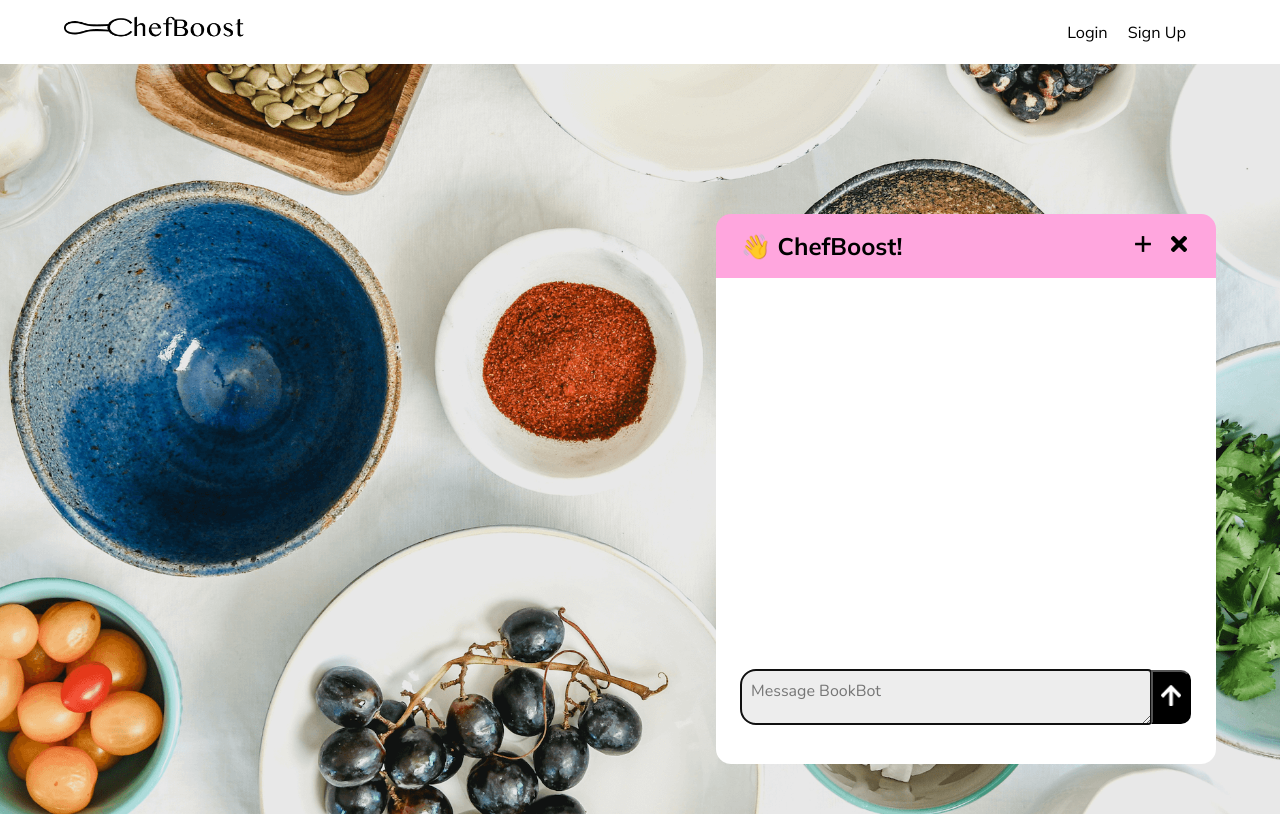
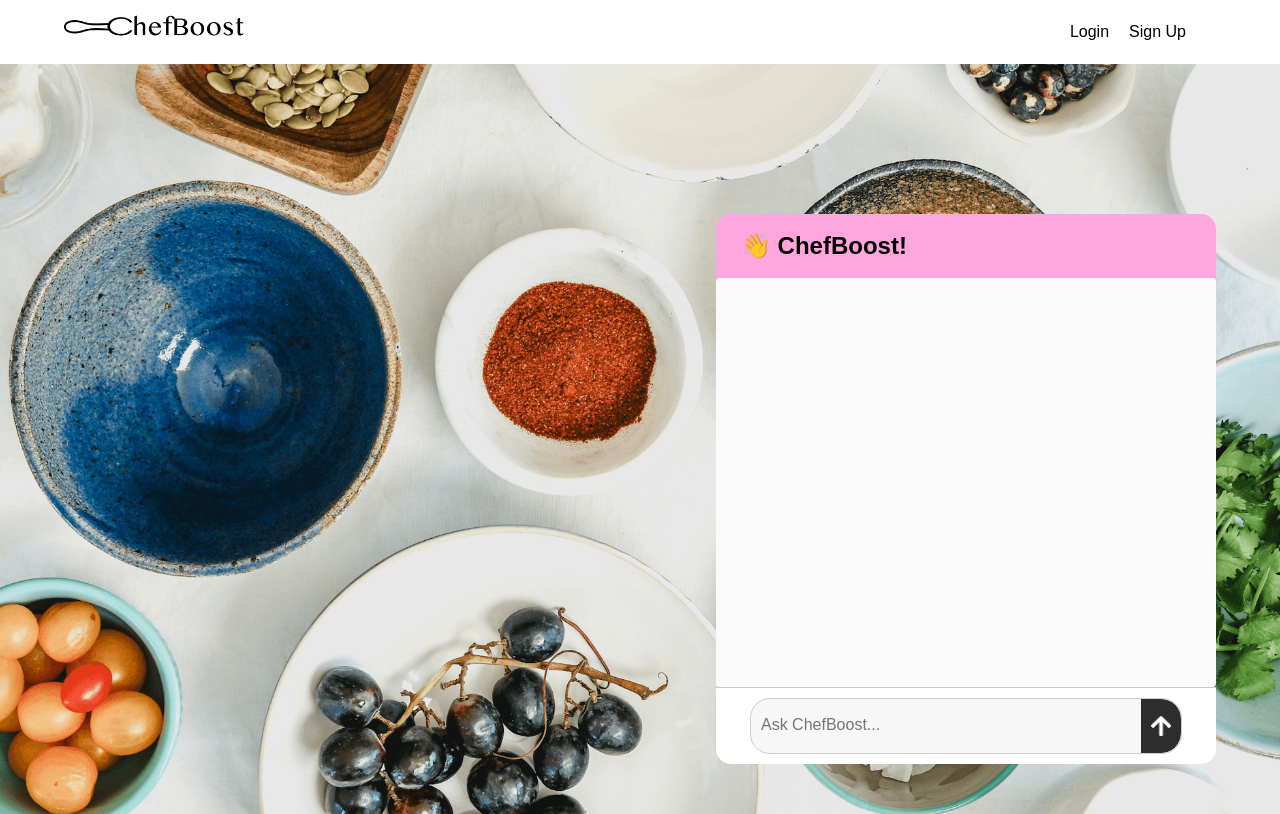
Before and after one commit to twosavoie/gen-ai-recipe-chatbot, a Flask app: page / in a window 1280 px wide. Run offline with Flask 3, Linux system fonts and the light colour scheme.

Commit message:
backport of changes from future lessons

```diff
--- a/static/main.css
+++ b/static/main.css
@@ -138,7 +138,7 @@ body {
 }
 
 .user-message:after {
-  content: ' ';
+  /* content: ' '; */
   position: absolute;
   width: 0;
   height: 0;
@@ -158,7 +158,7 @@ body {
 }
 
 .assistant-message:before {
-  content: ' ';
+  /* content: ' '; */
   position: absolute;
   width: 0;
   height: 0;
@@ -169,7 +169,7 @@ body {
 }
 
 .assistant-message:after {
-  content: ' ';
+  /* content: ' '; */
   position: absolute;
   width: 0;
   height: 0;
@@ -462,3 +462,94 @@ main {
   font-weight: bold;
   text-transform: uppercase;
 }
+
+/* Chat input container */
+.message-input-container {
+  display: flex;
+  justify-content: center;
+  align-items: center;
+  padding: 10px;
+  background-color: #fff; /* White background for the input */
+  border-top: 1px solid #ccc;
+}
+
+.message-form {
+  display: flex;
+  justify-content: center;
+  align-items: center;
+  width: 100%;
+}
+
+.input-wrapper {
+  display: flex;
+  align-items: center;
+  background-color: #f7f7f7;
+  border: 1px solid #ccc;
+  border-radius: 20px;
+  overflow: hidden;
+  width: 100%;
+  max-width: 600px;
+}
+
+.input-wrapper textarea {
+  flex: 1;
+  border: none;
+  padding: 10px;
+  font-size: 1rem;
+  resize: none;
+  outline: none;
+  height: 40px;
+  background-color: #f7f7f7;
+}
+
+#send-btn {
+  background-color: #2d2d2d; /* Black background for button */
+  border: none;
+  padding: 10px;
+  cursor: pointer;
+  border-radius: 0 20px 20px 0; /* Rounded on the right side */
+  display: flex;
+  align-items: center;
+  justify-content: center;
+}
+
+#send-btn .send-icon {
+  width: 20px;
+  height: 20px;
+  filter: brightness(0) invert(1); /* White icon */
+}
+
+#send-btn:hover {
+  background-color: #000000; /* Slightly darker black on hover */
+}
+
+.assistant-message p {
+  margin: 0;
+  padding: 5px 0;
+}
+
+.assistant-message h1,
+.assistant-message h2,
+.assistant-message h3 {
+  margin: 10px 0 5px;
+}
+
+.assistant-message ul,
+.assistant-message ol {
+  padding-left: 20px;
+  margin: 10px 0;
+}
+
+.assistant-message code {
+  font-family: monospace;
+  background-color: #f7f7f7;
+  padding: 2px 4px;
+  border-radius: 4px;
+}
+
+.assistant-message pre {
+  background-color: #f7f7f7;
+  padding: 10px;
+  border-radius: 8px;
+  overflow-x: auto;
+}
--- a/templates/index.html
+++ b/templates/index.html
@@ -1,79 +1,198 @@
 <!doctype html>
 <html lang="en">
-
 <head>
   <title>ChefBoost</title>
   <link rel="stylesheet" href="{{ url_for('static', filename='main.css') }}" />
-  <link rel="preconnect" href="https://fonts.googleapis.com">
-  <link rel="preconnect" href="https://fonts.gstatic.com" crossorigin>
-  <link href="https://fonts.googleapis.com/css2?family=Mulish:ital,wght@0,200..1000;1,200..1000&display=swap"
-    rel="stylesheet">
-  <link href="https://fonts.googleapis.com/css2?family=Nunito:ital,wght@0,200..1000;1,200..1000&display=swap"
-    rel="stylesheet">
-  <script src="{{ url_for('static', filename='script.js') }}" defer></script>
+
+  <!-- Marked for Markdown parsing -->
+  <script src="https://cdn.jsdelivr.net/npm/marked/marked.min.js"></script>
+
+  <style>
+    /* Basic styling for chat messages */
+    .messages {
+      max-height: 60vh;       /* Allow scrolling if needed */
+      overflow-y: auto;       /* Vertical scrollbar if content exceeds 60vh */
+      /* margin: 1rem 0; */
+      padding: 1rem;
+      background: #fafafa;
+      border-radius: 4px;
+    }
+    .assistant-message, .user-message {
+      margin: 0.5rem 0;
+      padding: 0.75rem;
+      border-radius: 4px;
+      line-height: 1.4;
+    }
+    .assistant-message {
+      background: #f7f7f7;
+    }
+    .user-message {
+      background: #d0ebff;
+      text-align: right;
+    }
+
+    /* Spinner styling */
+    .spinner {
+      /* A simple rotating circle */
+      border: 6px solid #ddd;
+      border-top: 6px solid #3498db;
+      border-radius: 50%;
+      width: 32px;
+      height: 32px;
+      animation: spin 1s linear infinite;
+      margin: 0 auto; /* center horizontally within its container */
+    }
+    @keyframes spin {
+      0%   { transform: rotate(0deg); }
+      100% { transform: rotate(360deg); }
+    }
+  </style>
+
+  <script>
+    function sendQuery() {
+      const queryInput = document.getElementById("query");
+      const query = queryInput.value.trim();
+      if (!query) return;
+
+      const chatWindow = document.getElementById("chat-window");
+
+      // Append user’s message
+      chatWindow.innerHTML += `
+        <div class="user-message">
+          ${query}
+        </div>
+      `;
+      queryInput.value = "";
+
+      // -------------------
+      // 1) Insert the spinner as a temporary assistant message
+      // -------------------
+      const spinnerId = "assistant-spinner-" + Date.now();
+      chatWindow.innerHTML += `
+        <div class="assistant-message" id="${spinnerId}">
+          <div class="spinner"></div>
+        </div>
+      `;
+      chatWindow.scrollTop = chatWindow.scrollHeight; // auto-scroll
+
+      // Prepare variables for streaming
+      let partialResponse = "";         // accumulate chunks here
+      let isFirstChunk = true;         // track the first chunk to remove spinner
+      let assistantResponseEl = null;  // the final assistant message DOM
+
+      // Open SSE connection
+      const eventSource = new EventSource(`/stream?query=${encodeURIComponent(query)}`);
+
+      eventSource.onmessage = (event) => {
+        const rawData = event.data;
+
+        if (rawData === "[DONE]") {
+          // All chunks received. Close stream and stop the spinner
+          eventSource.close();
+          return;
+        }
+
+        // -------------------
+        // 2) On first chunk, remove the spinner block & create a new "assistant-message"
+        // -------------------
+        if (isFirstChunk) {
+          isFirstChunk = false;
+
+          // Remove the spinner element
+          const spinnerEl = document.getElementById(spinnerId);
+          if (spinnerEl) spinnerEl.remove();
+
+          // Create a new assistant message DOM for streamed content
+          assistantResponseEl = document.createElement("div");
+          assistantResponseEl.classList.add("assistant-message");
+          chatWindow.appendChild(assistantResponseEl);
+        }
+
+        // Try to parse as JSON if your server escapes the text, otherwise use as-is
+        let chunk;
+        try {
+          chunk = JSON.parse(rawData);
+        } catch {
+          chunk = rawData;
+        }
+
+        // Append chunk to partialResponse
+        partialResponse += chunk;
+
+        // Convert partialResponse (Markdown) to HTML
+        const html = marked.parse(partialResponse);
+
+        // Update the assistant message with rendered Markdown
+        assistantResponseEl.innerHTML = html;
+
+        // Auto-scroll to bottom
+        chatWindow.scrollTop = chatWindow.scrollHeight;
+      };
+
+      eventSource.onerror = () => {
+        // On error, remove spinner if it’s still there
+        const spinnerEl = document.getElementById(spinnerId);
+        if (spinnerEl) spinnerEl.remove();
+
+        // Optionally append an error message
+        chatWindow.innerHTML += `
+          <div class="assistant-message">
+            Error occurred while streaming data.
+          </div>
+        `;
+
+        eventSource.close();
+      };
+    }
+  </script>
 </head>
 
 <body>
   <header class="site-header">
     <div class="header-content-wrapper">
       <figure>
-        <a href="{{ url_for('index') }}"><img src="{{ url_for('static', filename='logo.png' ) }}" alt="" class="logo"></a>
-        <h1 class="visually-hidden">Chef
-          Boost</h1>
+        <a href="{{ url_for('index') }}">
+          <img src="{{ url_for('static', filename='logo.png') }}" alt="" class="logo">
+        </a>
+        <h1 class="visually-hidden">ChefBoost</h1>
       </figure>
       <div class="user-info">
         {% if current_user.is_authenticated %}
         <div class="avatar-circle">
           <span>{{ current_user.username[0] | upper }}</span>
         </div>
-          <a href="{{ url_for('my_account') }}">My Account</a>
-          <a href="{{ url_for('logout') }}">Logout</a>
+        <a href="{{ url_for('my_account') }}">My Account</a>
+        <a href="{{ url_for('logout') }}">Logout</a>
         {% else %}
-          <a href="{{ url_for('login') }}">Login</a>
-          <a href="{{ url_for('signup') }}">Sign Up</a>
+        <a href="{{ url_for('login') }}">Login</a>
+        <a href="{{ url_for('signup') }}">Sign Up</a>
         {% endif %}
       </div>
     </div>
   </header>
+
   <main>
     <div class="main-content-wrapper">
       <div class="chat-container">
         <section class="chatbot-header">
           <div class="chatbot-content-wrapper">
             <h2>👋 ChefBoost!</h2>
-            <div class="open-close-icons">
-              <button type="button">
-                <img src="{{ url_for('static', filename='open-icon.png' ) }}" alt="" class="logo"><span
-                  class="visually-hidden">open modal</span>
-              </button>
-              <button type="button">
-                <img src="{{ url_for('static', filename='close-icon.png' ) }}" alt="" class="logo"><span
-                  class="visually-hidden">close modal</span>
-              </button>
-            </div>
           </div>
         </section>
-        <section class="messages">
-          <div class="chatbot-content-wrapper">
-            <!-- * From previous Study Buddy chatbot: Space for the messages between the user and BookBot. Replace with recipe app's chat history -->
-            <!-- {% for message in chat_history %}
-        <div class="message-role {{ 'user' if message.role == 'user' else '' }}">
-          {{ message.role.capitalize() }}
-        </div>
-        <div class="{{ 'user-message' if message.role == 'user' else 'assistant-message'}}">
-          {{ message.content }}
-        </div>
-        {% endfor %} -->
-            <!-- * End of space for the messages between the user and BookBot -->
-          </div>
+
+        <!-- Scrollable container for chat messages -->
+        <section class="messages" id="chat-window">
+          <!-- SSE messages get appended here -->
         </section>
+
         <section class="message-input-container">
           <div class="chatbot-content-wrapper">
-            <form action="" method="post">
-              <textarea name="message" placeholder="Message BookBot" autofocus required></textarea>
-              <div class="button-group">
-                <button type="submit" id="send-btn"><img src="{{ url_for('static', filename='send-icon.png' ) }}"
-                    alt="Send prompt" class="send-icon"><span class="visually-hidden">Send prompt</span></button>
+            <form class="message-form" onsubmit="event.preventDefault(); sendQuery();">
+              <div class="input-wrapper">
+                <textarea id="query" placeholder="Ask ChefBoost..." autofocus required></textarea>
+                <button type="submit" id="send-btn">
+                  <img src="{{ url_for('static', filename='send-icon.png') }}" alt="Send" class="send-icon">
+                </button>
               </div>
             </form>
           </div>
@@ -81,7 +200,5 @@
       </div>
     </div>
   </main>
-
 </body>
-
 </html>
```
Also changed, not shown: 1 other file.
